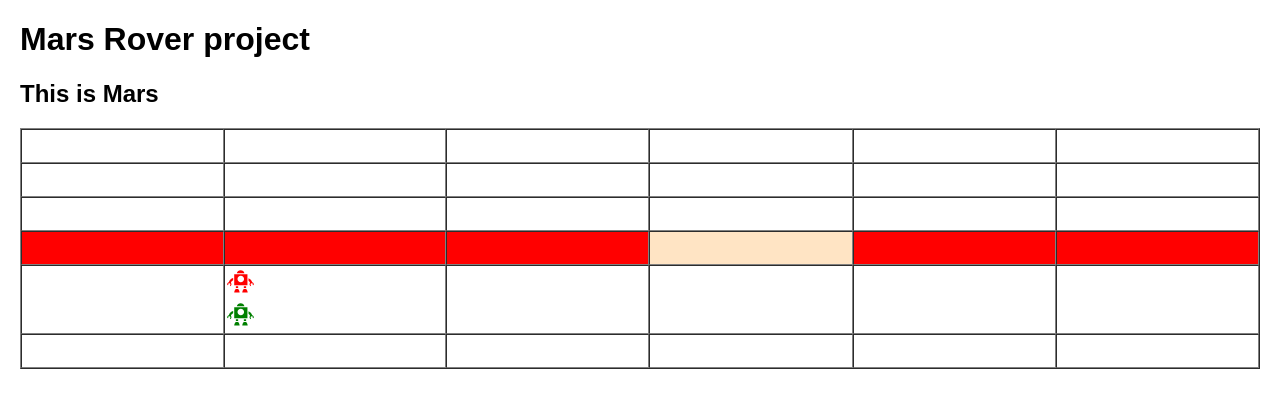
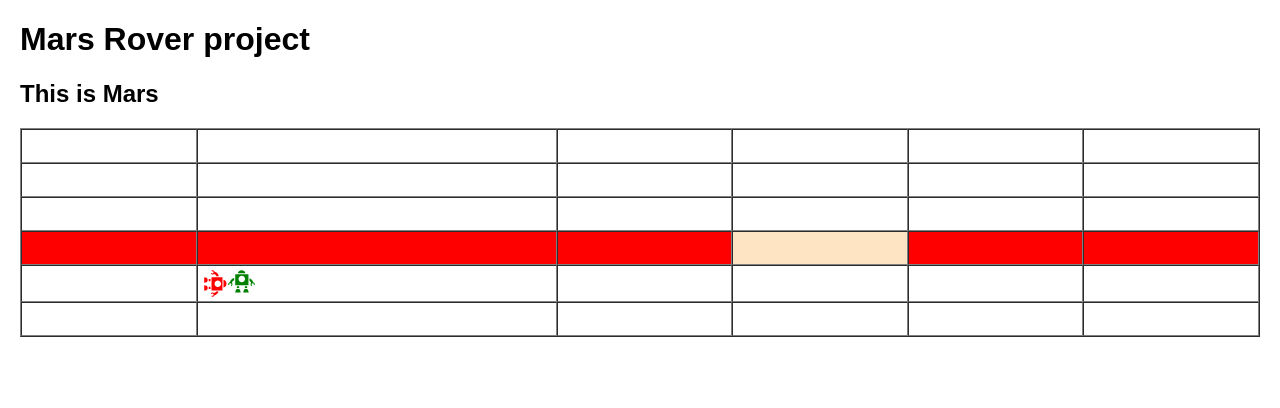
Before and after one commit to kumasachin/mars-rover, a React (Create React App) app: page / in a window 1280 px wide. Shown: the top 408 px of the page. Built offline with nearby package versions, Linux system fonts and the light colour scheme.

Commit message:
change direction of elements

```diff
--- a/src/components/GridMap/GridMap.jsx
+++ b/src/components/GridMap/GridMap.jsx
@@ -17,7 +17,7 @@ const GridMap = ({ name = "unKnown surface" }) => {
         name: "Chintu",
         x: 1,
         y: 1,
-        d: "N",
+        d: "E",
         color: "red",
         currentPosition: "1 1 N",
         instructions: "FRFR",
--- a/src/modules/GridColumn/GridColumn.css
+++ b/src/modules/GridColumn/GridColumn.css
@@ -8,6 +8,31 @@ span.robot {
     float:left;
 }
 
+span.robot.E {
+    -webkit-transform: rotate(90deg);
+    -moz-transform: rotate(90deg);
+    -ms-transform: rotate(90deg);
+    -o-transform: rotate(90deg);
+    transform: rotate(90deg);
+}
+
+span.robot.S {
+    -webkit-transform: rotate(180deg);
+    -moz-transform: rotate(180deg);
+    -ms-transform: rotate(180deg);
+    -o-transform: rotate(180deg);
+    transform: rotate(180deg);
+}
+
+span.robot.W {
+    -webkit-transform: rotate(270deg);
+    -moz-transform: rotate(270deg);
+    -ms-transform: rotate(270deg);
+    -o-transform: rotate(270deg);
+    transform: rotate(270deg);
+}
+
+
 .lostRow .lostCell {
     background-color: bisque;
 }
--- a/src/modules/GridColumn/GridColumn.jsx
+++ b/src/modules/GridColumn/GridColumn.jsx
@@ -11,10 +11,11 @@ const GridColumn = ({
 }) => {
   const robotCell = (allRobotInCell) =>
     allRobotInCell.map((robot, index) => (
-      <span key={`robot-${robot.name}-${index}`}>
+      <span key={`robot-${robot.name}-${index}`} className={`robot ${robot.d}`}>
         <GiVintageRobot size="1.8em" name={robot.name} color={robot.color} />
       </span>
     ));
+
   const renderColumn = () => {
     let columns = [];
     for (let index = 0; index < dimension.x; index++) {
```
